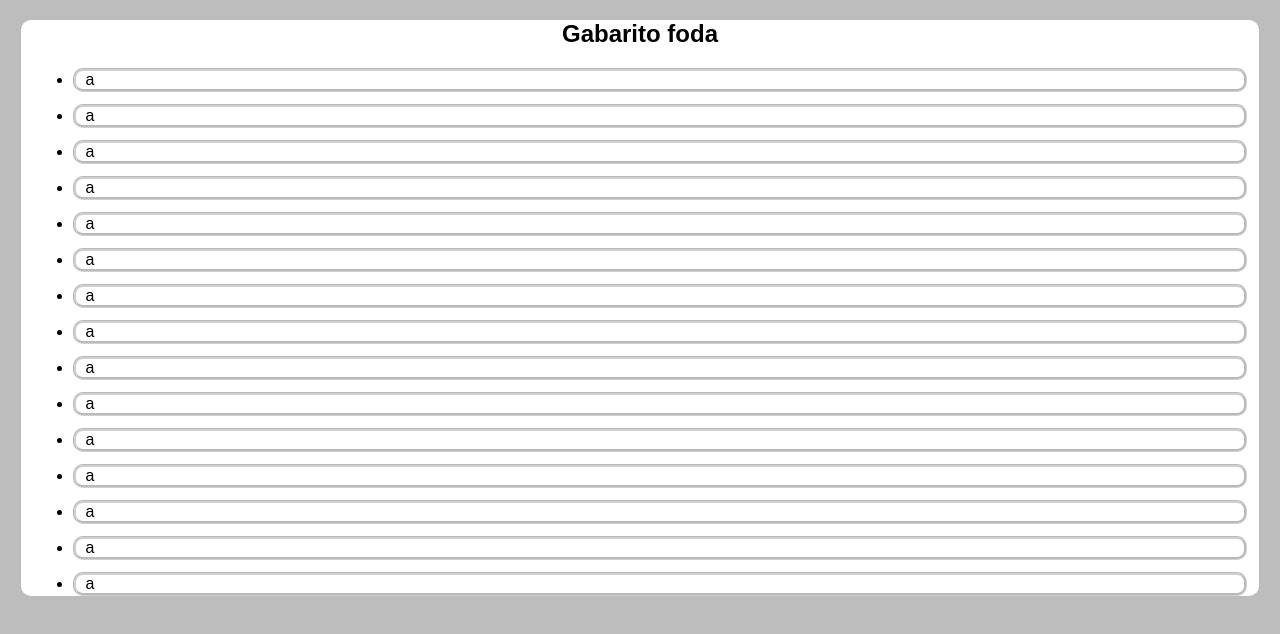
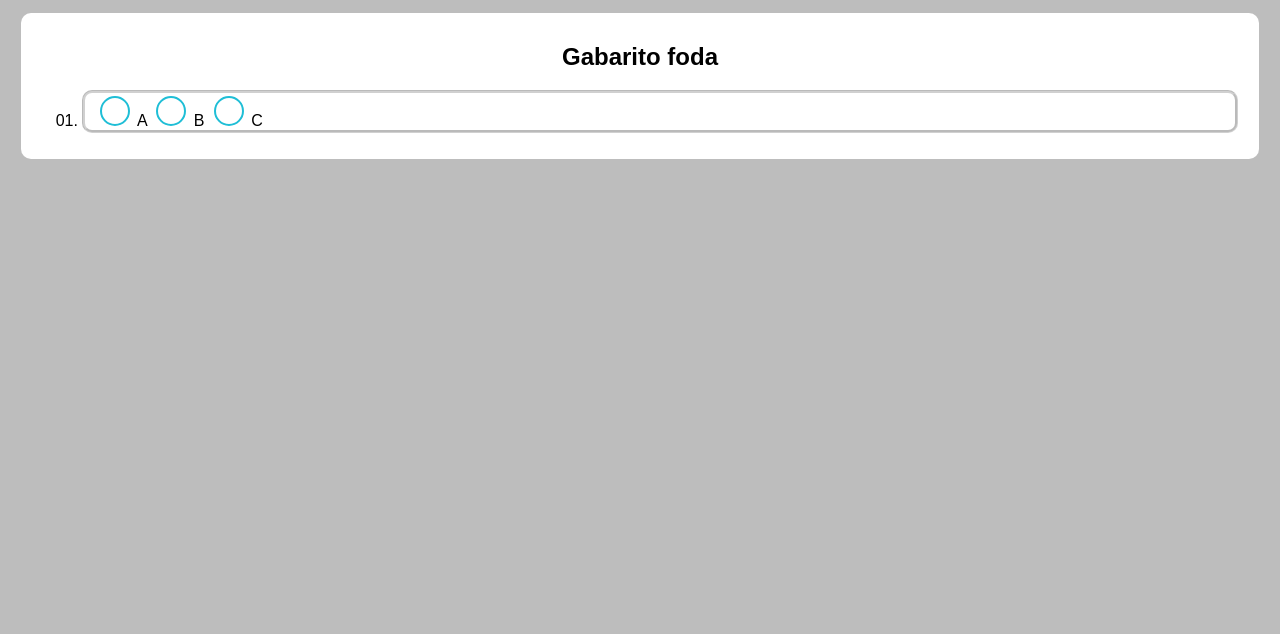
Before and after one commit to BielMaxBR/gabarito-foda, a plain HTML site: page pages/index.html in a window 1280 px wide. Drawn offline with Linux system fonts and the light colour scheme.

Commit message:
css quase pronto, 10%

```diff
--- a/pages/index.html
+++ b/pages/index.html
@@ -15,10 +15,15 @@
             background-color: #ffffff;
             margin: 1%;
             border-radius: 10px;
+            padding: 10px;
         }
 
         h2 {
             text-align: center;
+        }
+
+        ul {
+            list-style: decimal-leading-zero;
         }
 
         li {
@@ -28,6 +33,28 @@
             margin: 1%;
             padding-left: 10px;
         }
+
+        input[type="radio"] {
+            width: 30px;
+            height: 30px;
+            border-radius: 15px;
+            border: 2px solid #1FBED6;
+            background-color: white;
+            -webkit-appearance: none;
+            /*to disable the default appearance of radio button*/
+            -moz-appearance: none;
+        }
+
+        input[type="radio"]:focus {
+            /*no need, if you don't disable default appearance*/
+            outline: none;
+            /*to remove the square border on focus*/
+        }
+
+        input[type="radio"]:checked {
+            /*no need, if you don't disable default appearance*/
+            background-color: #1FBED6;
+        }
     </style>
 </head>
 
@@ -35,21 +62,14 @@
     <div id="centro">
         <h2>Gabarito foda</h2>
         <ul>
-            <li>a</li>
-            <li>a</li>
-            <li>a</li>
-            <li>a</li>
-            <li>a</li>
-            <li>a</li>
-            <li>a</li>
-            <li>a</li>
-            <li>a</li>
-            <li>a</li>
-            <li>a</li>
-            <li>a</li>
-            <li>a</li>
-            <li>a</li>
-            <li>a</li>
+            <li>
+                <input type="radio" name="1" id="a">
+                <span>A</span>
+                <input type="radio" name="1" id="b">
+                <span>B</span>
+                <input type="radio" name="1" id="c">
+                <span>C</span>
+            </li>
         </ul>
     </div>
 </body>
```
